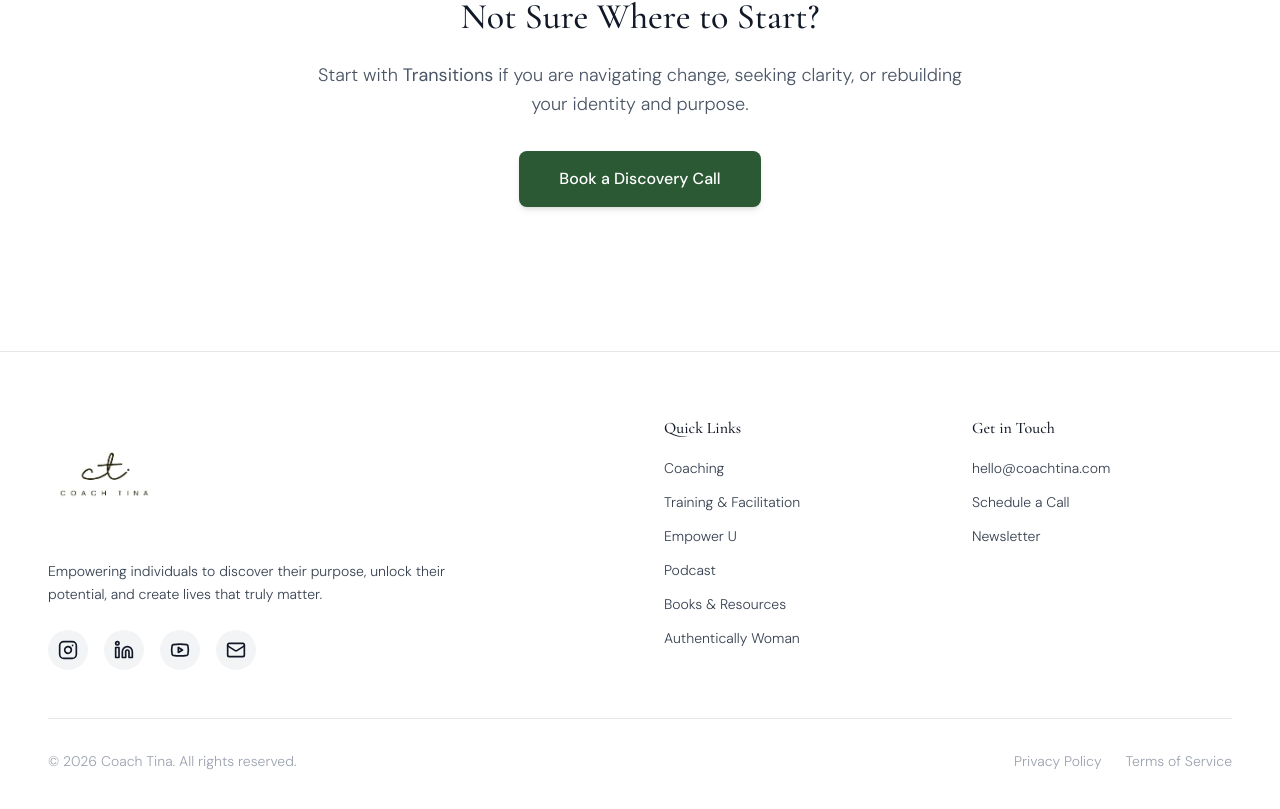
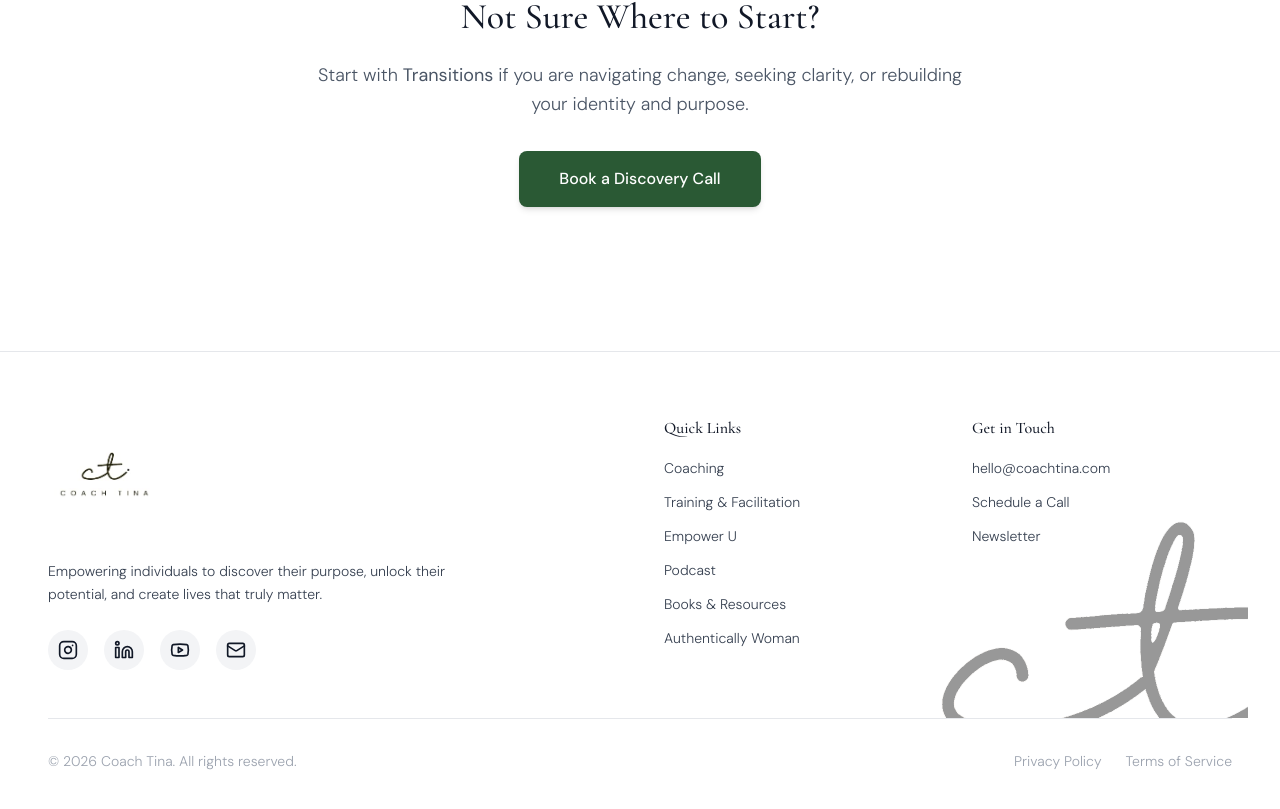
Before and after one commit to KatMarite/Create-Coach-Tina-s-Website, a Next.js app: page /shop in a window 1280 px wide. Shown: the part 1908-2717 px from the top of the page. Built offline with nearby package versions, Linux system fonts and the light colour scheme.

Commit message:
feat: add About and Footer components and include background asset for the website

```diff
--- a/src/app/components/About.tsx
+++ b/src/app/components/About.tsx
@@ -26,7 +26,7 @@ export function About() {
             <div className="relative">
               <div className="aspect-[4/5] max-w-md mx-auto overflow-hidden rounded-2xl shadow-xl">
                 <img
-                  src="/images/meet1.jpg"
+                  src="/images/img1.jpg"
                   alt="Coach Tina warm portrait"
                   className="w-full h-full object-cover"
                 />
--- a/src/app/components/Footer.tsx
+++ b/src/app/components/Footer.tsx
@@ -2,8 +2,8 @@ import { Mail, Instagram, Linkedin, Youtube } from 'lucide-react';
 
 export function Footer() {
   return (
-    <footer className="bg-white border-t border-gray-200">
-      <div className="max-w-7xl mx-auto px-4 sm:px-6 lg:px-12 py-10 sm:py-12 md:py-16">
+    <footer className="bg-white border-t border-gray-200 relative overflow-hidden">
+      <div className="max-w-7xl mx-auto px-4 sm:px-6 lg:px-12 py-10 sm:py-12 md:py-16 relative z-10">
         <div className="grid grid-cols-1 sm:grid-cols-2 md:grid-cols-4 gap-8 sm:gap-10 md:gap-12 mb-10 sm:mb-12">
           {/* Brand */}
           <div className="sm:col-span-2 space-y-4">
@@ -88,8 +88,17 @@ export function Footer() {
           </div>
         </div>
 
+        {/* Background Watermark */}
+        <div className="relative pointer-events-none">
+          <img
+            src="/images/water2.png"
+            alt=""
+            className="absolute bottom-0 -right-4 w-64 sm:w-80 md:w-96 object-contain opacity-40 z-0"
+          />
+        </div>
+
         {/* Bottom Bar */}
-        <div className="pt-8 border-t border-gray-200 flex flex-col md:flex-row justify-between items-center gap-4">
+        <div className="pt-8 border-t border-gray-200 flex flex-col md:flex-row justify-between items-center gap-4 relative z-10">
           <p className="text-sm font-light" style={{ color: '#9ca3af' }}>
             © 2026 Coach Tina. All rights reserved.
           </p>
```
Also changed, not shown: public/images/water2.png (added).
